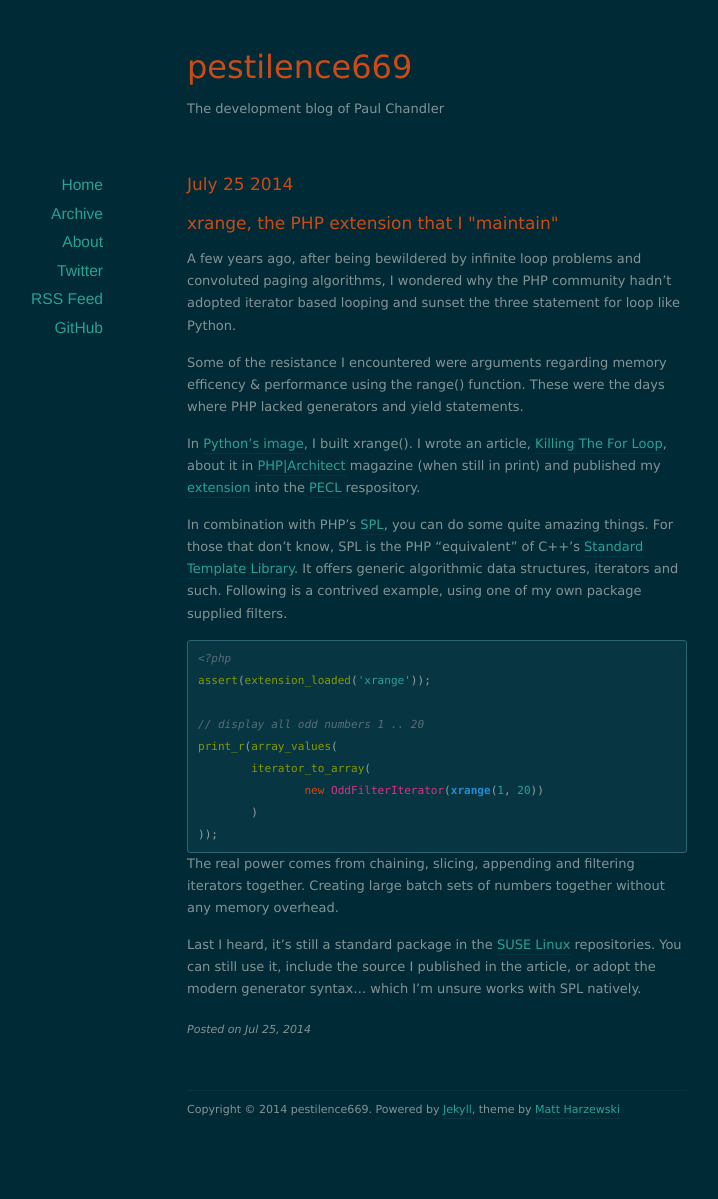
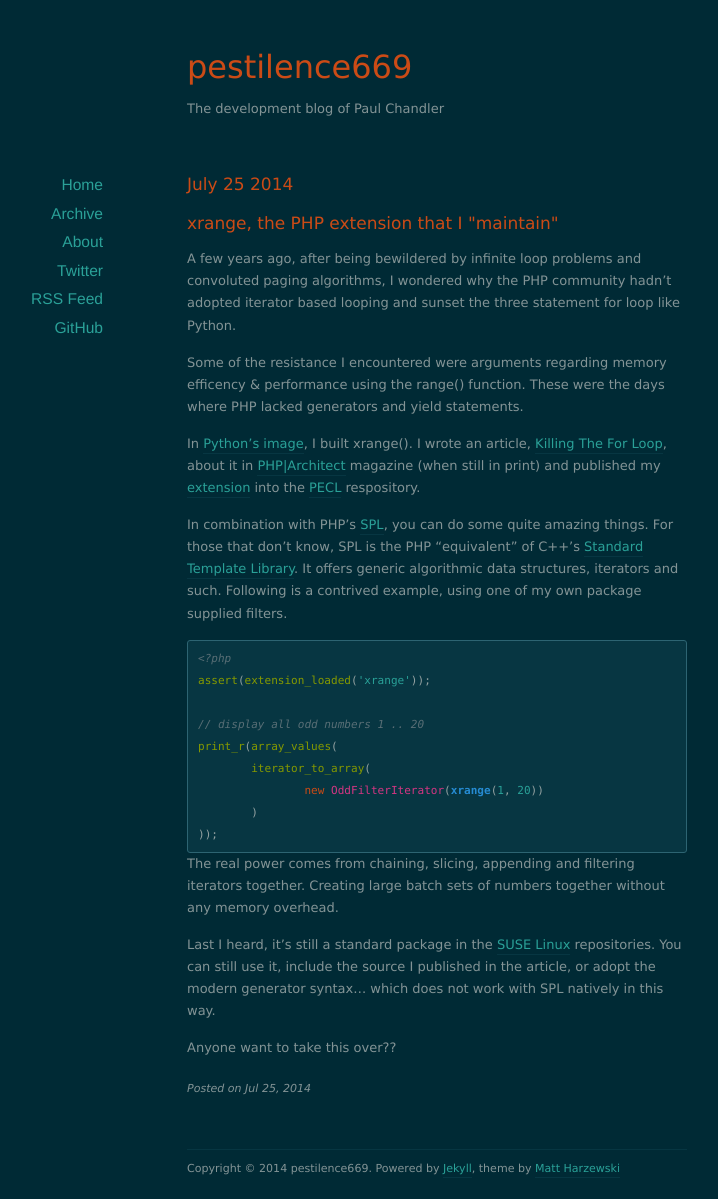
Before and after one commit to pestilence669/pestilence669.github.io, a Jekyll site: the page built from _posts/2014-07-25-xrange-the-PHP-extension-that-I-maintain.markdown, in a window 1280 px wide. Shown: the whole page, without its empty margins (203-921 px from the left). Built offline with Jekyll 4.4.1, drawn with Linux system fonts in a browser that asks for light colours; nearby versions of some CDN libraries; before the commit the page ends 1140 px from its top, so only the background shows below that.

Commit message:
clarification and update

```diff
--- a/_posts/2014-07-25-xrange-the-PHP-extension-that-I-maintain.markdown
+++ b/_posts/2014-07-25-xrange-the-PHP-extension-that-I-maintain.markdown
@@ -27,4 +27,6 @@ print_r(array_values(
 
 The real power comes from chaining, slicing, appending and filtering iterators together. Creating large batch sets of numbers together without any memory overhead.
 
-Last I heard, it's still a standard package in the [SUSE Linux](https://www.suse.com/) repositories. You can still use it, include the source I published in the article, or adopt the modern generator syntax... which I'm unsure works with SPL natively.
+Last I heard, it's still a standard package in the [SUSE Linux](https://www.suse.com/) repositories. You can still use it, include the source I published in the article, or adopt the modern generator syntax... which does not work with SPL natively in this way.
+
+Anyone want to take this over??
```
